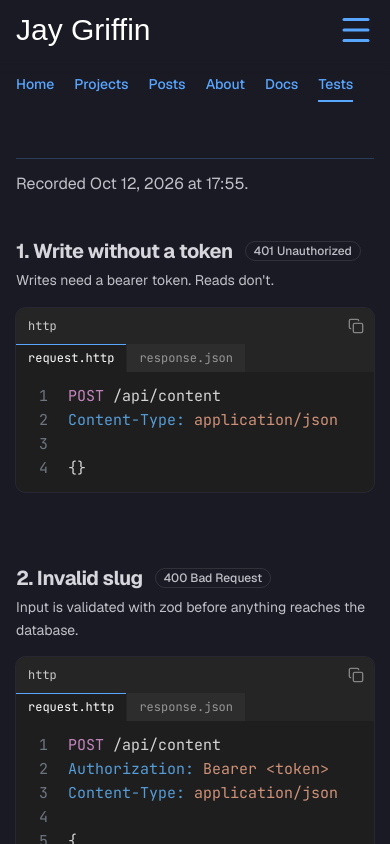
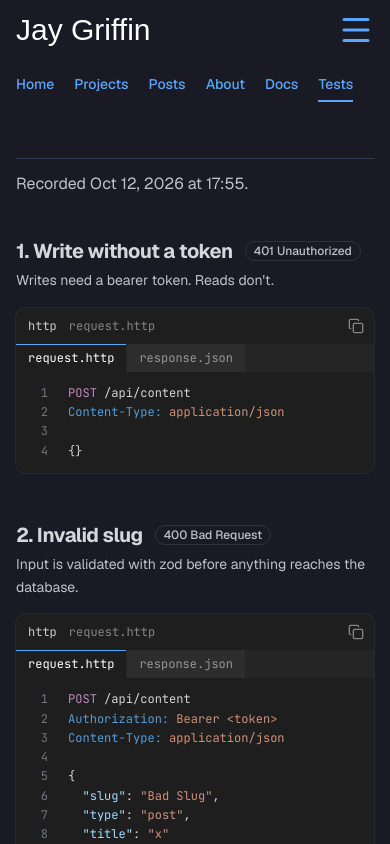
Before and after one commit to jaygriffinjay/jaygriff-v4, a Next.js app: page /tests/api in a window 390 px wide. Shown: the top 844 px of the page. Built offline with nearby package versions, Linux system fonts and the light colour scheme; a web font is replaced by a local one.

Commit message:
Show code block paths and scale code text down on phones

```diff
--- a/src/components/code-block/CodeBlockClient.module.css
+++ b/src/components/code-block/CodeBlockClient.module.css
@@ -1,17 +1,16 @@
 @reference "../../app/globals.css";
 
-/* outer frame; VS Code dark+ editor background */
+/* outer frame; VS Code dark+ editor background. No margin of its own: the page body sets the gaps */
 .block {
-  @apply my-6 overflow-hidden rounded-lg;
+  @apply overflow-hidden rounded-lg;
   background: #1e1e1e;
   box-shadow: 0 0 0 1px rgb(255 255 255 / 6%);
   font-family: var(--font-mono);
 }
 
-/* top bar: language label left, actions right */
+/* top bar: language label left, actions right; same background as the editor */
 .header {
   @apply flex items-center gap-3 py-1 pr-1 pl-3;
-  background: #252526;
 }
 
 /* plain-text language label in the top-left corner */
@@ -103,13 +102,15 @@
   }
 }
 
-/* scrolling editor area holding Shiki's <pre> */
+/* scrolling editor area holding Shiki's <pre>; slim blue scrollbar */
 .code {
   @apply min-w-0 flex-1 overflow-x-auto;
+  scrollbar-width: thin;
+  scrollbar-color: color-mix(in oklch, var(--primary) 70%, transparent) transparent;
 
   & :global(pre) {
     @apply m-0 py-3 pr-4;
-    font-size: 15px;
+    @apply text-codeblock;
     line-height: 1.6;
   }
 
--- a/src/components/code-block/CodeBlockClient.tsx
+++ b/src/components/code-block/CodeBlockClient.tsx
@@ -57,7 +57,7 @@ export function CodeBlockClient({ files, className }: CodeBlockClientProps) {
     <figure className={cn(styles.block, className)} data-wrap={wrap}>
       <div className={styles.header}>
         <span className={styles.language}>{active.language}</span>
-        {!isMultiFile && active.path && <span className={styles.path}>{active.path}</span>}
+        {active.path && <span className={styles.path}>{active.path}</span>}
 
         <div className={styles.actions}>
           {(overflows || wrap) && (
@@ -110,6 +110,7 @@ export function CodeBlockClient({ files, className }: CodeBlockClientProps) {
                 key={file.key}
                 type="button"
                 aria-current={index === activeIndex ? "true" : undefined}
+                title={file.path}
                 className={styles.explorerItem}
                 onClick={() => setActiveIndex(index)}
               >
```
